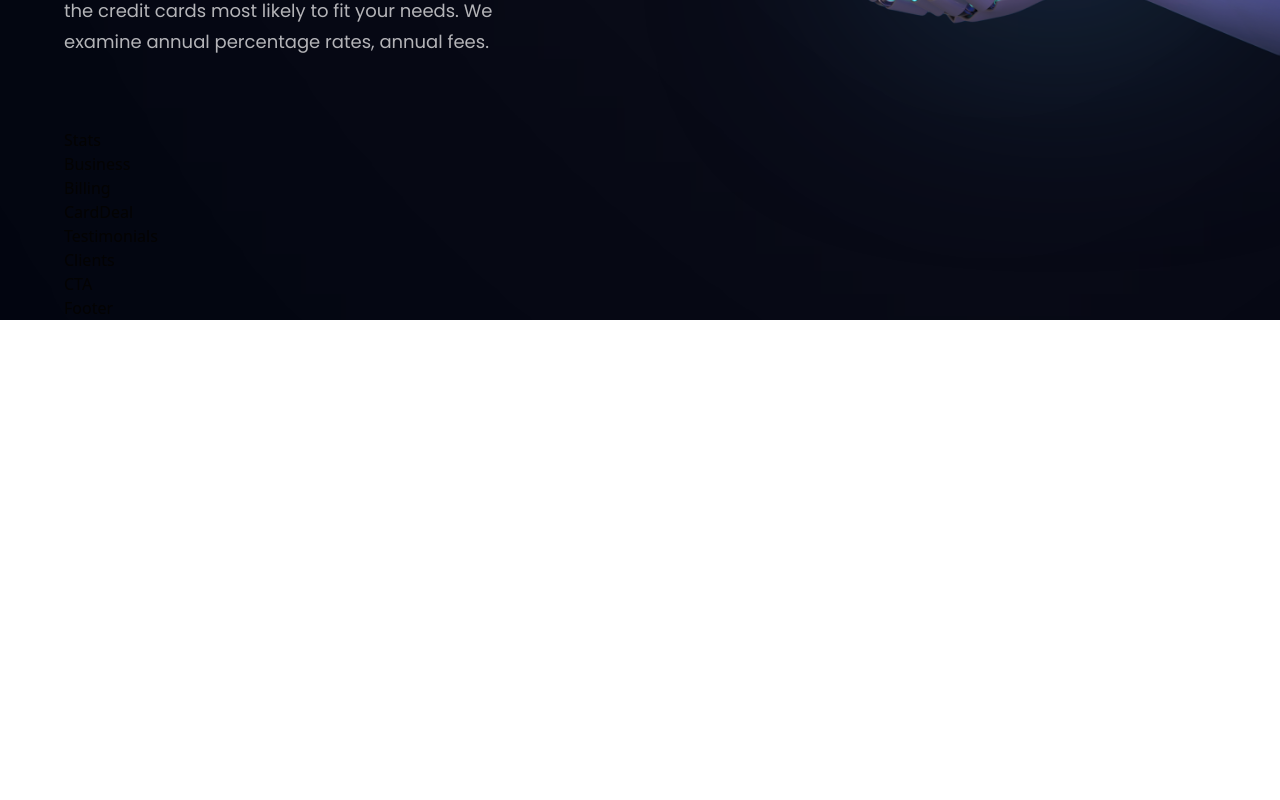
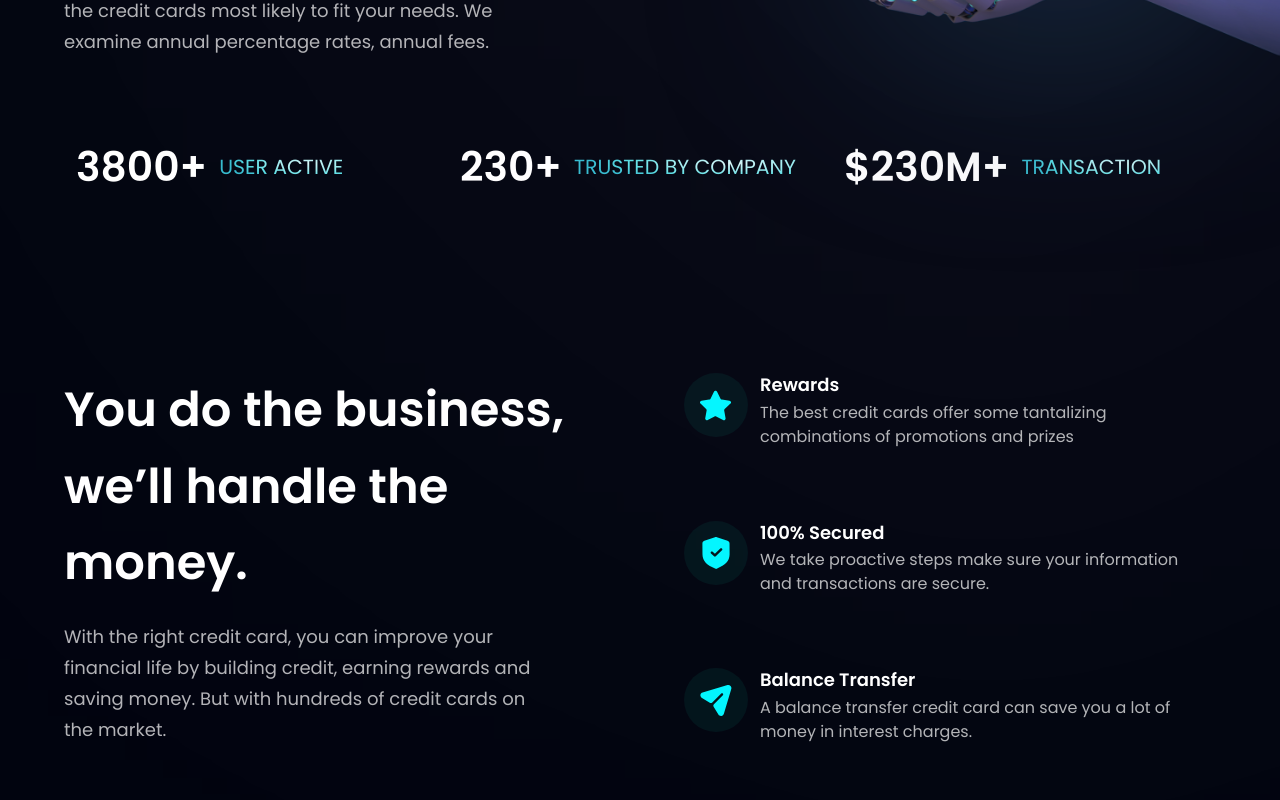
Before and after one commit to whitneydawson123/business_website, a React (Vite) app in the folder bank_modern_app/: page / in a window 1280 px wide. Shown: the part 660-1460 px from the top of the page. Before the commit the page ends 980 px from the top, so only its background shows below. Built offline with nearby package versions, Linux system fonts and the light colour scheme.

Commit message:
finished business and stats section

```diff
--- a/bank_modern_app/src/components/Business.jsx
+++ b/bank_modern_app/src/components/Business.jsx
@@ -1,9 +1,51 @@
-import React from 'react'
+import { features } from '../constants'
+import styles, { layout } from '../style'
+import Button from './Button'
 
-const Business = () => {
-  return (
-    <div>Business</div>
-  )
-}
+const FeatureCard = ({ icon, title, content, index }) => (
+  <div
+    className={`flex flex-row p-6 rounded-[20px] ${
+      index !== features.length - 1 ? 'mb-6' : 'mb-0'
+    } feature-card`}
+  >
+    <div
+      className={`w-[64px] h-[64px] rounded-full ${styles.flexCenter} bg-dimBlue`}
+    >
+      <img src={icon} alt="star" className="w-[50%] h-[50%] object-contain" />
+    </div>
+    <div className="flex-1 flex flex-col ml-3">
+      <h4 className="font-poppins font-semibold text-white text-[18px] leading-[23.4px] mb-1">
+        {title}
+      </h4>
+      <p className="font-poppins font-normal text-dimWhite text-[16px] leading-[24px]">
+        {content}
+      </p>
+    </div>
+  </div>
+);
+
+const Business = () => (
+  <section id="features" className={layout.section}>
+    <div className={layout.sectionInfo}>
+      <h2 className={styles.heading2}>
+        You do the business, <br className="sm:block hidden" /> we’ll handle the
+        money.
+      </h2>
+      <p className={`${styles.paragraph} max-w-[470px] mt-5`}>
+        With the right credit card, you can improve your financial life by
+        building credit, earning rewards and saving money. But with hundreds of
+        credit cards on the market.
+      </p>
+
+      <Button styles={`mt-10`} />
+    </div>
+
+    <div className={`${layout.sectionImg} flex-col`}>
+      {features.map((feature, index) => (
+        <FeatureCard key={feature.id} {...feature} index={index} />
+      ))}
+    </div>
+  </section>
+);
 
 export default Business
--- a/bank_modern_app/src/components/Button.jsx
+++ b/bank_modern_app/src/components/Button.jsx
@@ -1,9 +1,9 @@
 import React from 'react'
 
-const Button = () => {
-  return (
-    <div>Button</div>
-  )
+const Button = ({ styles }) => {
+  <button type='button' className={`py-4 px-6 font-poppins font-medium text-[18px] bg-blue-gradient rounded-[10px] outline-none ${styles}`}>
+    Get Started
+  </button>
 }
 
 export default Button
--- a/bank_modern_app/src/components/Stats.jsx
+++ b/bank_modern_app/src/components/Stats.jsx
@@ -1,9 +1,23 @@
-import React from 'react'
+import { stats } from '../constants'
+import styles from '../style'
 
-const Stats = () => {
-  return (
-    <div>Stats</div>
-  )
-}
+const Stats = () => (
+  <section className={`${styles.flexCenter} flex-row flex-wrap sm:mb-20 mb-6`}>
+    {stats.map((stat) => (
+      <div
+        key={stat.id}
+        className={`flex-1 flex justify-start items-center flex-row m-3`}
+      >
+        <h4 className="font-poppins font-semibold xs:text-[40.89px] text-[30.89px] xs:leading-[53.16px] leading-[43.16px] text-white">
+          {stat.value}
+        </h4>
+        <p className="font-poppins font-normal xs:text-[20.45px] text-[15.45px] xs:leading-[26.58px] leading-[21.58px] text-gradient uppercase ml-3">
+          {stat.title}
+        </p>
+      </div>
+    ))}
+  </section>
+);
+
 
 export default Stats
```
Also changed, not shown: bank_modern_app/src/components/Hero.jsx (line endings or trailing spaces).
